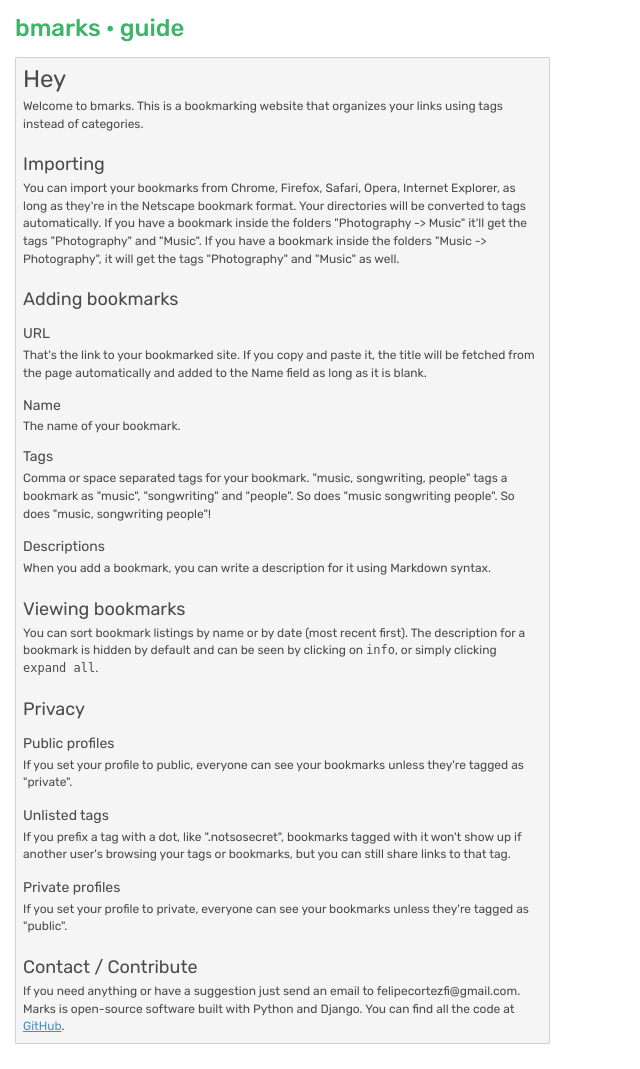
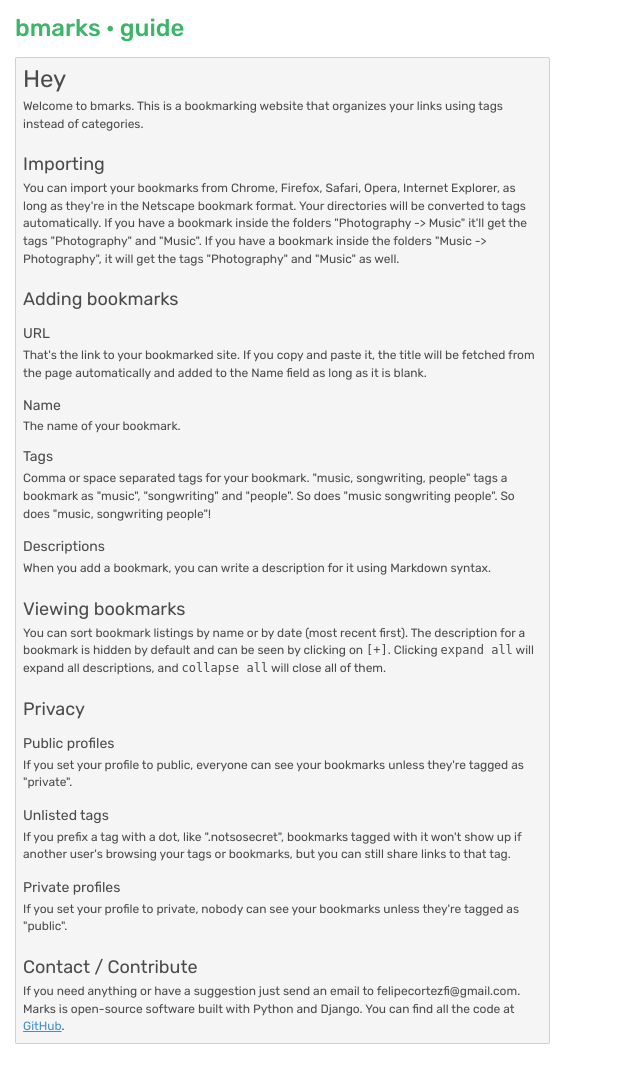
Before and after one commit to FelipeCortez/bmarks, a Django app: page /guide/ in a window 1280 px wide. Shown: the part 30-1099 px from the top of the page, without its empty margins (0-640 px from the left). Run offline with Django 3.2, Linux system fonts and the light colour scheme; data that the repository does not hold is empty; parts of the project's set-up code (start-up, migrations or seed data) failed here and were passed over.

Commit message:
Guide as home page for unauthenticated users. Also fixes #9

```diff
--- a/src/marksapp/templates/guide.html
+++ b/src/marksapp/templates/guide.html
@@ -24,14 +24,14 @@ The name of your bookmark.
 <p>When you add a bookmark, you can write a description for it using Markdown syntax.</p>
 <h2>Viewing bookmarks</h2>
 <p>You can sort bookmark listings by name or by date (most recent first).
-  The description for a bookmark is hidden by default and can be seen by clicking on <code>info</code>, or simply clicking <code>expand all</code>.</p>
+  The description for a bookmark is hidden by default and can be seen by clicking on <code>[+]</code>. Clicking <code>expand all</code> will expand all descriptions, and <code>collapse all</code> will close all of them.</p>
 <h2>Privacy</h2>
 <h3>Public profiles</h3>
 <p>If you set your profile to public, everyone can see your bookmarks unless they're tagged as "private".</p>
 <h3>Unlisted tags</h3>
 <p>If you prefix a tag with a dot, like ".notsosecret", bookmarks tagged with it won't show up if another user's browsing your tags or bookmarks, but you can still share links to that tag.</p>
 <h3>Private profiles</h3>
-<p>If you set your profile to private, everyone can see your bookmarks unless they're tagged as "public".</p>
+<p>If you set your profile to private, nobody can see your bookmarks unless they're tagged as "public".</p>
 <h2>Contact / Contribute</h2>
 <p>If you need anything or have a suggestion just send an email to felipecortezfi@gmail.com. Marks is open-source software built with Python and Django. You can find all the code at <a href="https://github.com/FelipeCortez/marks">GitHub</a>.</p>
 </div>
--- a/src/marksapp/views.py
+++ b/src/marksapp/views.py
@@ -36,7 +36,7 @@ def index(request):
         return HttpResponseRedirect(
             reverse('user_index', args=[request.user.username]))
     else:
-        return HttpResponseRedirect(reverse('login'))
+        return HttpResponseRedirect(reverse('guide'))
 
 
 def user_index(request, username):
```
